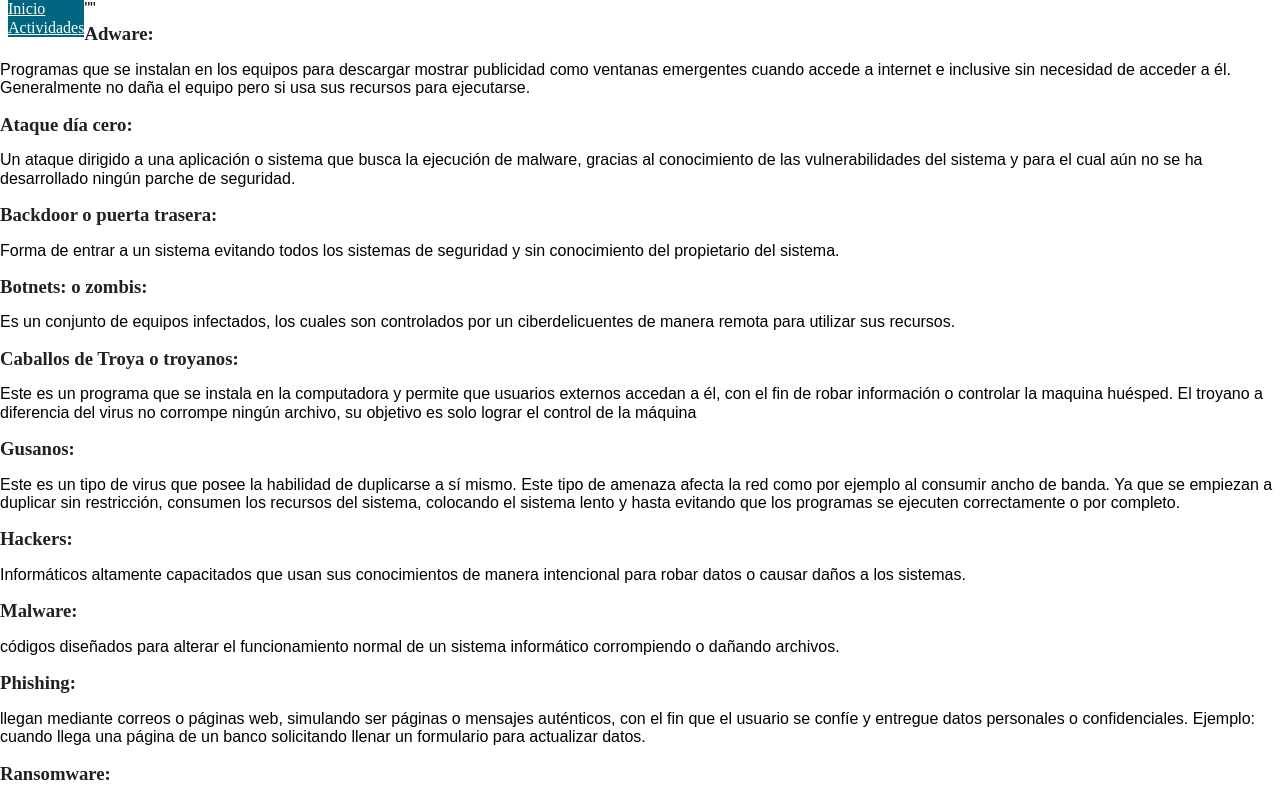
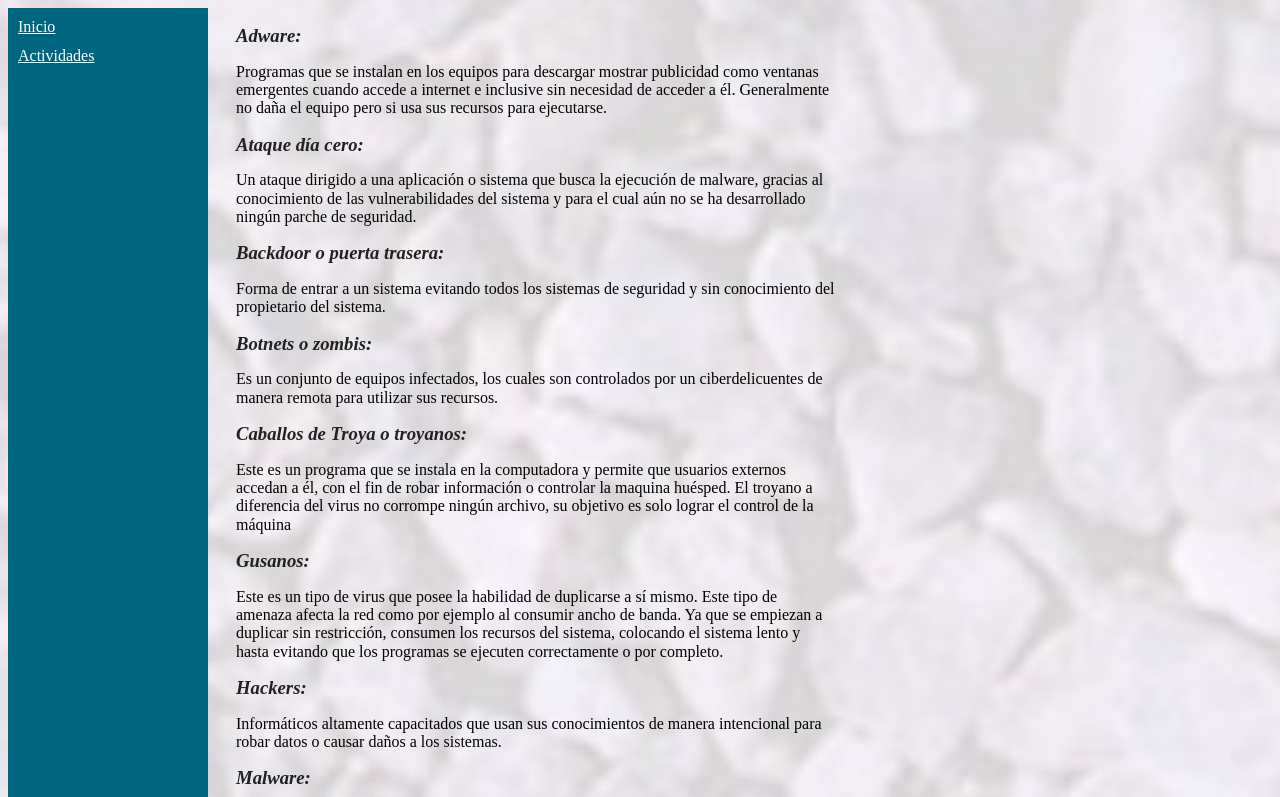
Before and after one commit to KarinaSandoval/OVI56Seguridad, a plain HTML site: page Amenazas.html in a window 1280 px wide. Shown: the part 86-883 px from the top of the page. Drawn offline with Linux system fonts and the light colour scheme.

Commit message:
Commit 3
Fondos, y menú lateral.

```diff
--- a/Amenazas.html
+++ b/Amenazas.html
@@ -15,18 +15,15 @@
 		<h2>AMENAZAS INFORMÁTICAS</h2>
 	</header>
 
-	<SECTION id="menulateral">
+
 		<nav>
 			<u1><a href="index.html">Inicio</a></u1>
 			<u1><a href="">Actividades</a></u1>
 		</nav>
 
-	</SECTION id=separacion>
-	<section>
-	<div>""</div>
-	</section>
 
-	<SECTION id=contenido>
+
+	<div>
 		<h3>Adware: </h3>
 		<p>
 		Programas que se instalan en los equipos para descargar
@@ -42,7 +39,7 @@
 		<p>Forma de entrar a un sistema evitando
 		todos los sistemas de seguridad y sin conocimiento del propietario
 		del sistema.</p>
-		<h3>Botnets: o zombis: </h3>
+		<h3>Botnets o zombis: </h3>
 		<p>Es un conjunto de equipos infectados, los cuales
 		son controlados por un ciberdelicuentes de manera remota para
 		utilizar sus recursos. </p>
@@ -93,11 +90,11 @@
 		bromas, hasta destruir intencionalmente la información del equipo
 		o bloquear las redes informáticas afectando el tránsito de
 		información.</p>
-	</SECTION>
+	</div>
 
 	<SECTION>
 		<FIGURE>
-			<IMG src="img/index/Amenazas.png"
+			<IMG src="img/indexgrupo/Amenazas.png"> </IMG>
 		</FIGURE>
 	</SECTION>
 </body>
--- a/css/seguridad.css
+++ b/css/seguridad.css
@@ -1,3 +1,11 @@
+body {
+	background-image: url(../img/fondo.jpg);
+	background-repeat: no-repeat;
+	background-size: cover;
+	display: inline block;
+	max-width: 1000px;
+	max-width: 1000px;
+}
 
 @font-face{
 	font-family: 'FRABK';
@@ -15,77 +23,55 @@ header, footer
 	text-align: center;
 }
 
+nav{
+	padding:0;
+	margin: 0.5em;
+	background: #006680;
+	font-family: "FRABK";
+	width: 200px;
+	height: 1000px ;
+	float: left;
+	border: 20px,
+	border color: solid #212121;
+	}
 a
 {
-		color: #FFFFFF;
+	padding:0;
+	margin: 10px;
+	color: #FFFFFF;
 		display: block;
 	}
-
-section#principal
+div
 {
-	padding:0;
-	margin: 0.5em;
-	background: #FFFFFF;
+	padding: 10px;
+	margin: 10px;
 	font-family: "FRABK";
-	max-width: 1000px;
+	max-width: 600px;
 	display: inline-block;
-}
-
-section#separacion
-{
-	padding:0;
-	margin:0;
-	background: #F2B80D;
-	float: left;
-	max-width: 10px;
-
-}
-section#menulateral
-{
-	padding:0;
-	margin-left:0.5em;
-	margin-bottom: 0.5em;
-	background: #006680;
-	color: #FFFFFF;
-	font-family: "FRABK";
-	float: left;
-	max-width: 200px;
 
 }
 
 
-section#texto
-{
-	background: #FFFFFF;
-	float: left;
-	max-width: 400px;
-	margin:0.5em;}
 
-section#imagen
-{
-	background: #FFFFFF;
-	float: right;
-	max-width: 300px;
-	margin:0.5em;}
-
-h1{
+h1, h2{
 	font-family: "FRABK";
 	color: #212121;
 	margin: 0.25em auto;
-	text-align: center:;
+	text-align: center
 
 }
-h2{
-	font-family: "FRABK";
+
+
+h3{
+	font-family: "FRABKIT";
+	font-style: italic;
 	color: #212121;
 	margin: 0.25em auto;
-	text-align: center:;
+	text-align: left;
 
 }
-h3{
-	font-family: "FRABKIT";
-	color: #212121;
-	margin: 0.25em auto;
-	text-align: left;:;
-
+figure{
+	padding: 10px;
+	margin: 10px;
+	display: inline-block;
 }
```
